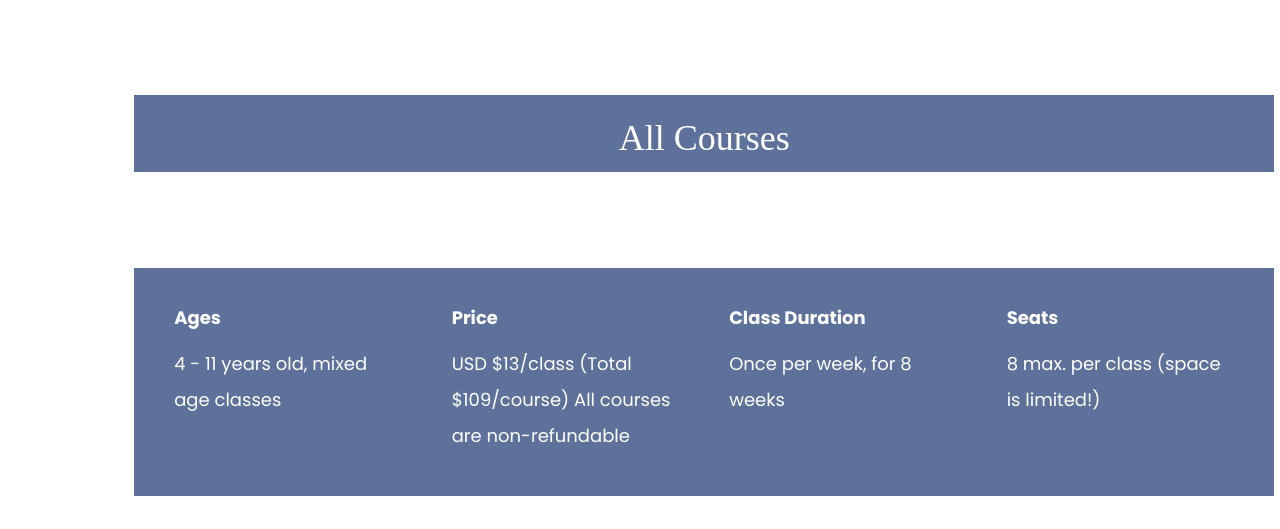
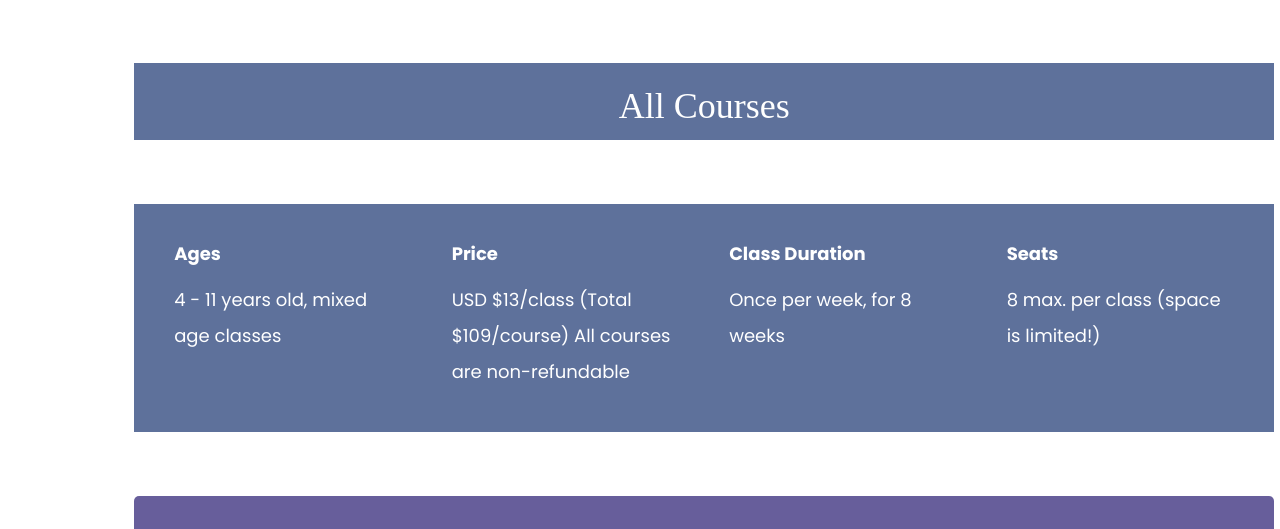
Before and after one commit to njbsanchez/kamusta-kids, a Flask app: page /courses in a window 1280 px wide. Shown: the part 767-1296 px from the top of the page. Run offline with Flask 2, Linux system fonts and the light colour scheme; data that the repository does not hold is empty; some libraries are stand-ins or nearby versions; some web fonts are replaced.

Commit message:
update to course page, fixed spacing

```diff
--- a/static/css/style.css
+++ b/static/css/style.css
@@ -513,7 +513,8 @@
 }
 
 .course-img {
-    padding: 25px;
+    padding-top: 15px;
+	padding-bottom: 15px;
 }
 
 
--- a/templates/courses.html
+++ b/templates/courses.html
@@ -38,14 +38,14 @@
 					</div>
 				</div>
 
-				<div class="container-fluid top-grand bottom-baby">
+				<div class="container-fluid top-papa">
 					<div class="col-lg-10 col-lg-offset-1">
 						<div class="container white-out course-section-header">
 							<h1>All Courses</h1>
 						</div>
 					</div>
 					<div class="col-lg-10 col-lg-offset-1">
-						<div class="container mtop-grand top-mama bottom-mama white-out course-section">
+						<div class="container mtop-papa top-mama bottom-mama white-out course-section">
 							<div class="col-md-3">
 								<p><b>Ages</b></p>
 								<p>4 - 11 years old, mixed age classes</p>
@@ -69,20 +69,21 @@
 					</div>
 				</div>
 
-				<div class="container-fluid top-papa bottom-baby">
+				<div class="container-fluid top-papa">
 
 					{% for cat in cat_details %}
 						<div class="col-lg-10 col-lg-offset-1">
 							<div class="row row-section gx-4 gx-lg-5 align-items-center">
-								<div class="panel panel-default bottom-papa">
+								<div class="panel panel-default bottom-mama">
 									<div class="panel-heading container class-category white-out">
 										<h1 class="panel-title" data-toggle="collapse" data-target="#{{cat.cat_name}}">{{cat.cat_name}}</h1>
 										<p>Pre-requisites: {{cat.pre_req}}</p>
 									</div>
 										<div id="{{cat.cat_name}}" class="panel-collapse collapse">
+											<div class="panel-body">
 												{% for d in cat.courses %}
 													<div class="col-lg-10 col-sm-offset-1">
-												<div class="row row-section align-items-center bottom-papa top-papa">
+														<div class="row row-section align-items-center bottom-baby top-mama">
 
 															<div
 																class="container white-out"
@@ -94,11 +95,11 @@
 																>
 																<div class="row">
 																	<div class="col-lg-6">
-																<div style="padding:20px">
+																		<div class="course-img">
 																		<img src="{{d.image_url}}" alt="random image for {{d.course_name}} course." style="width: 100%; border-radius: 5px;" border="10"/>
 																		</div>
 																	</div>
-															<div class="col-lg-6 my-auto" style="padding:50px">
+																	<div class="col-lg-6 vert-align">
 																		<p><b>Level {{d.course_no}}: {{d.course_name}}</b></p>
 																		<p>{{d.description}}</p>
 																		<a target="_blank" href="{{d.registration_link}}"><button class="yellowButton-lg">Reserve a spot</button></a>
@@ -112,12 +113,14 @@
 										</div>
 									</div>
 								</div>
+							</div>
 						{%endfor%}
+
 
 
 				</div>
 
-				<div class="container-fluid top-mama bottom-baby align-items-center">
+				<div class="container-fluid top- bottom-baby align-items-center">
 					<div class="col-lg-10 col-sm-offset-1">
 						<div
 							class="container white-out top-mama bottom-mama"
```
Lines whose indentation alone changed are shown as unchanged.
